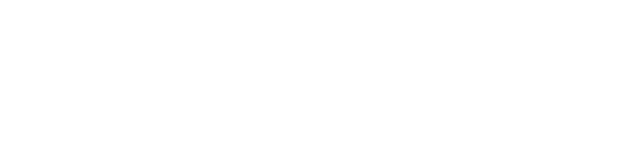
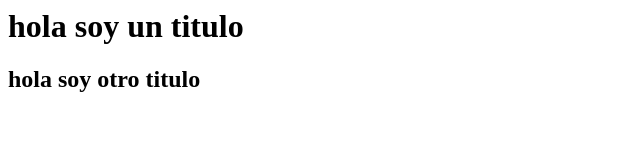
Before and after one commit to ivannponcee/gitbranch, a plain HTML site: page index.html in a window 1280 px wide. Shown: the whole page, without its empty margins (0-640 px from the left). Drawn offline with Linux system fonts and the light colour scheme.

Commit message:
titulos h1 y h2

```diff
--- a/index.html
+++ b/index.html
@@ -1 +1,7 @@
-<html></html>
+<html>
+    <head></head>
+    <body>
+        <h1>hola soy un titulo</h1>
+        <h2>hola soy otro titulo</h2>
+    </body>
+</html>
```
